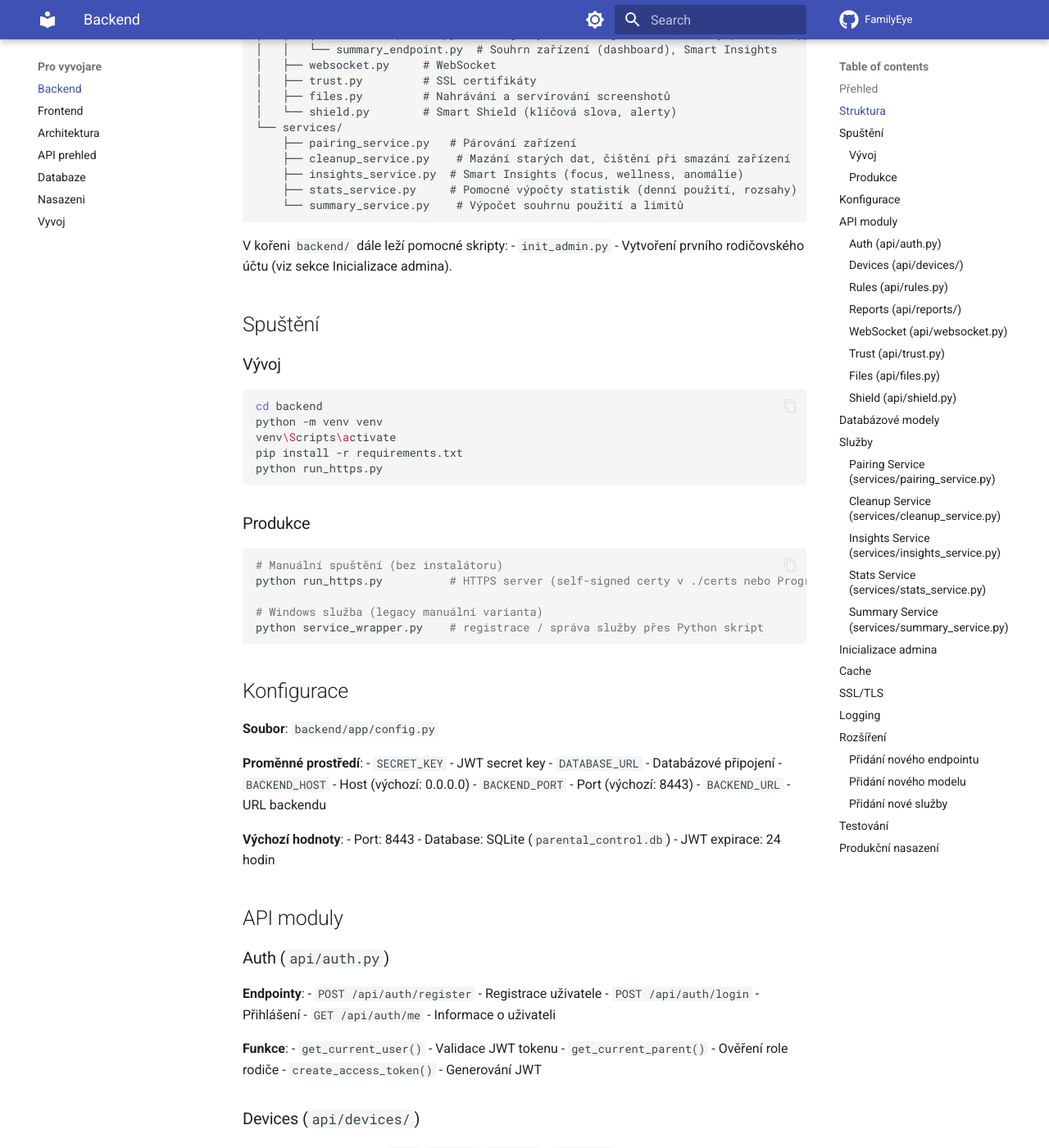
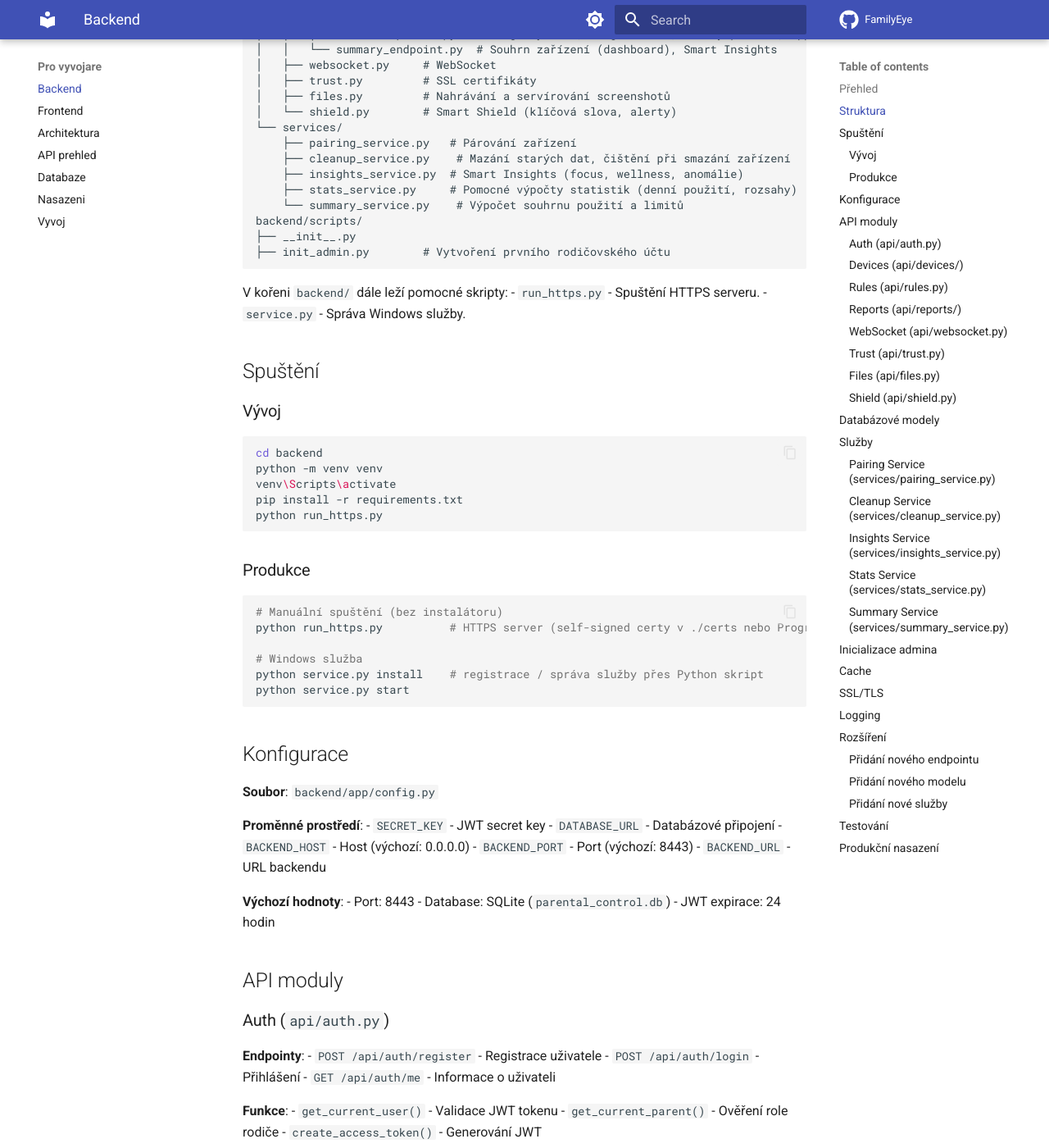
Before and after one commit to SkriptyRobert/FamilyEye, an MkDocs documentation site: the page built from docs/BACKEND.md, in a window 1280 px wide and 1400 px high, scrolled down 837 px. Shown: the whole window at 82% size. Built offline with MkDocs 1.6.1 and Material for MkDocs 9.7.7, drawn with Linux system fonts in a browser that asks for light colours; comment, search, counter and statistics services are not loaded; some of the changed text lies outside the part shown.

````diff
--- a/docs/BACKEND.md
+++ b/docs/BACKEND.md
@@ -42,10 +42,14 @@ backend/app/
     ├── insights_service.py  # Smart Insights (focus, wellness, anomálie)
     ├── stats_service.py     # Pomocné výpočty statistik (denní použití, rozsahy)
     └── summary_service.py    # Výpočet souhrnu použití a limitů
+backend/scripts/
+├── __init__.py
+├── init_admin.py        # Vytvoření prvního rodičovského účtu
 ```
 
 V kořeni `backend/` dále leží pomocné skripty:
-- `init_admin.py` - Vytvoření prvního rodičovského účtu (viz sekce Inicializace admina).
+- `run_https.py` - Spuštění HTTPS serveru.
+- `service.py` - Správa Windows služby.
 
 ## Spuštění
 
@@ -65,8 +69,9 @@ python run_https.py
 # Manuální spuštění (bez instalátoru)
 python run_https.py          # HTTPS server (self-signed certy v ./certs nebo ProgramData)
 
-# Windows služba (legacy manuální varianta)
-python service_wrapper.py    # registrace / správa služby přes Python skript
+# Windows služba
+python service.py install    # registrace / správa služby přes Python skript
+python service.py start
 ```
 
 ## Konfigurace
@@ -248,12 +253,12 @@ Výpočet souhrnu použití a limitů pro dashboard.
 
 ## Inicializace admina
 
-Skript **`backend/init_admin.py`** slouží k vytvoření prvního rodičovského (admin) účtu. Vytvoří tabulky, pokud neexistují, a přidá uživatele s rolí `parent`.
+Skript **`backend/scripts/init_admin.py`** slouží k vytvoření prvního rodičovského (admin) účtu. Vytvoří tabulky, pokud neexistují, a přidá uživatele s rolí `parent`.
 
 **Použití**:
 ```bash
 cd backend
-python init_admin.py <email> <password>
+python scripts/init_admin.py <email> <password>
 ```
 
 **Typické použití**:
````
Also changed, not shown: docs/tutorials/server-installation.md (+3 -3 lines).
